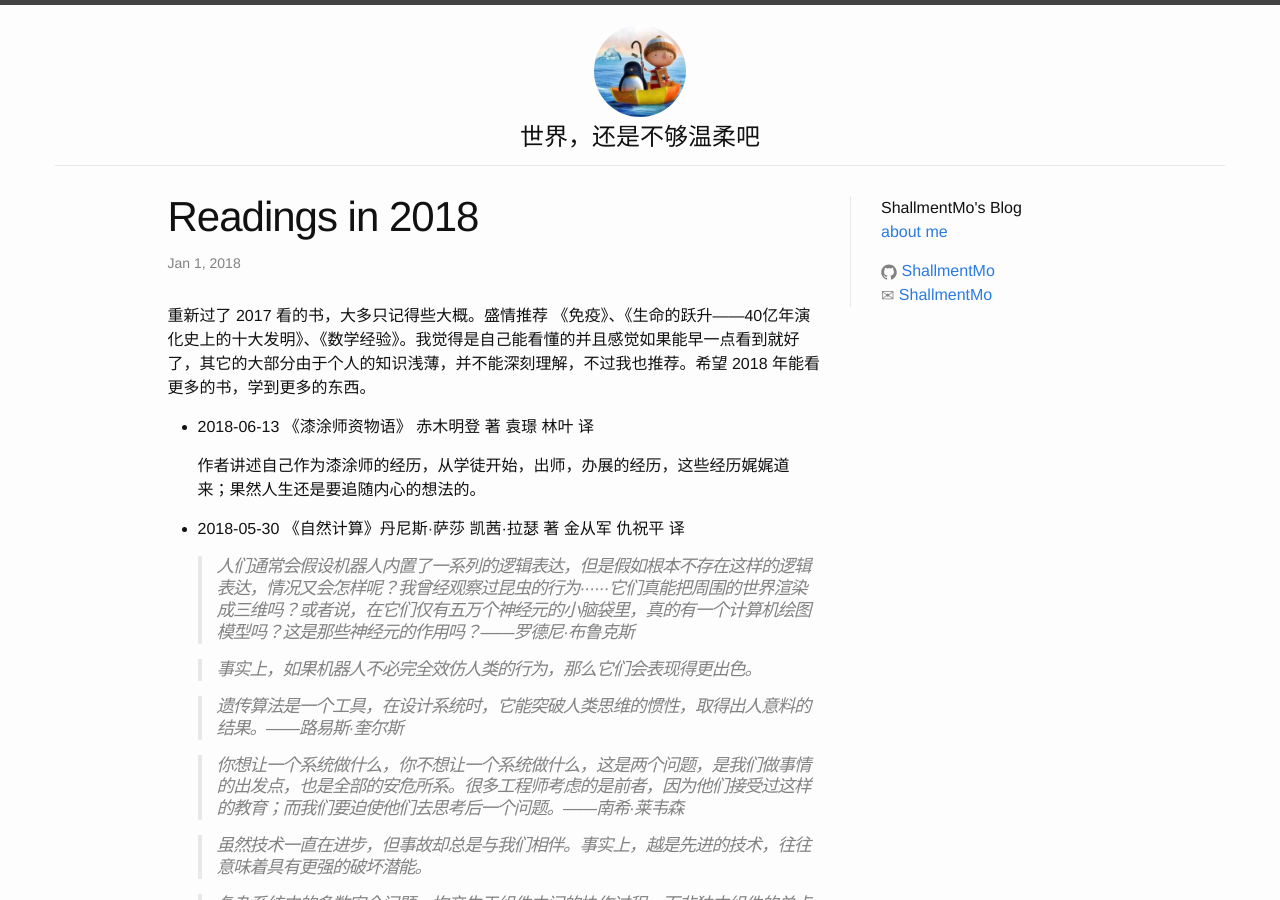
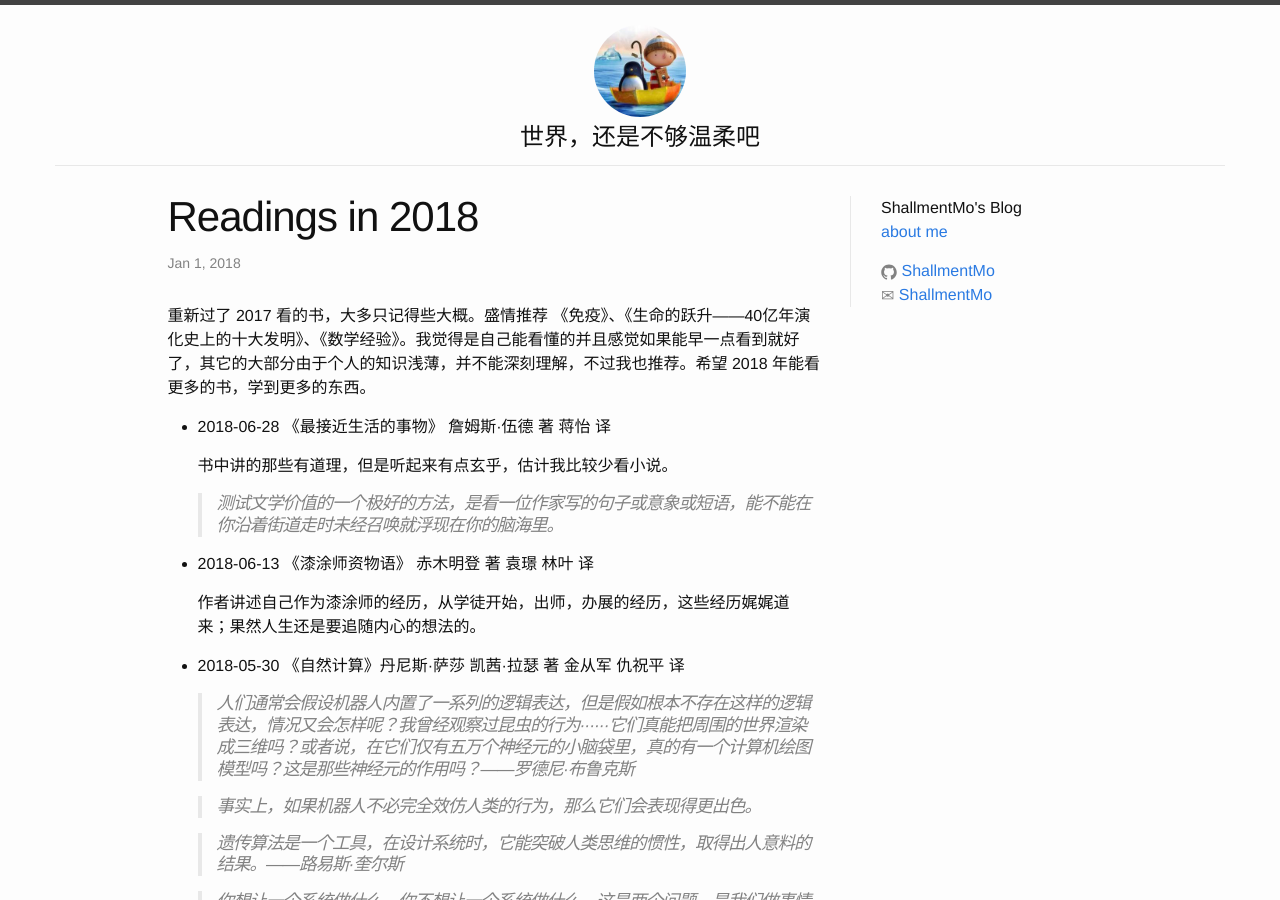
Before and after one commit to ShallmentMo/shallmentmo.github.com, a Jekyll site: the page built from _posts/2018-01-01-reading-in-2018.md, in a window 1280 px wide and 900 px high. Built offline with Jekyll 4.4.1, drawn with Linux system fonts in a browser that asks for light colours.

Commit message:
add 2018-06-28 reading

```diff
--- a/_posts/2018-01-01-reading-in-2018.md
+++ b/_posts/2018-01-01-reading-in-2018.md
@@ -6,6 +6,12 @@ categories: posts
 ---
 
 重新过了 2017 看的书，大多只记得些大概。盛情推荐 《免疫》、《生命的跃升——40亿年演化史上的十大发明》、《数学经验》。我觉得是自己能看懂的并且感觉如果能早一点看到就好了，其它的大部分由于个人的知识浅薄，并不能深刻理解，不过我也推荐。希望 2018 年能看更多的书，学到更多的东西。
+
+* 2018-06-28 《最接近生活的事物》 詹姆斯·伍德 著 蒋怡 译
+
+  书中讲的那些有道理，但是听起来有点玄乎，估计我比较少看小说。
+
+  > 测试文学价值的一个极好的方法，是看一位作家写的句子或意象或短语，能不能在你沿着街道走时未经召唤就浮现在你的脑海里。
 
 * 2018-06-13 《漆涂师资物语》 赤木明登 著 袁璟 林叶 译
 
```
